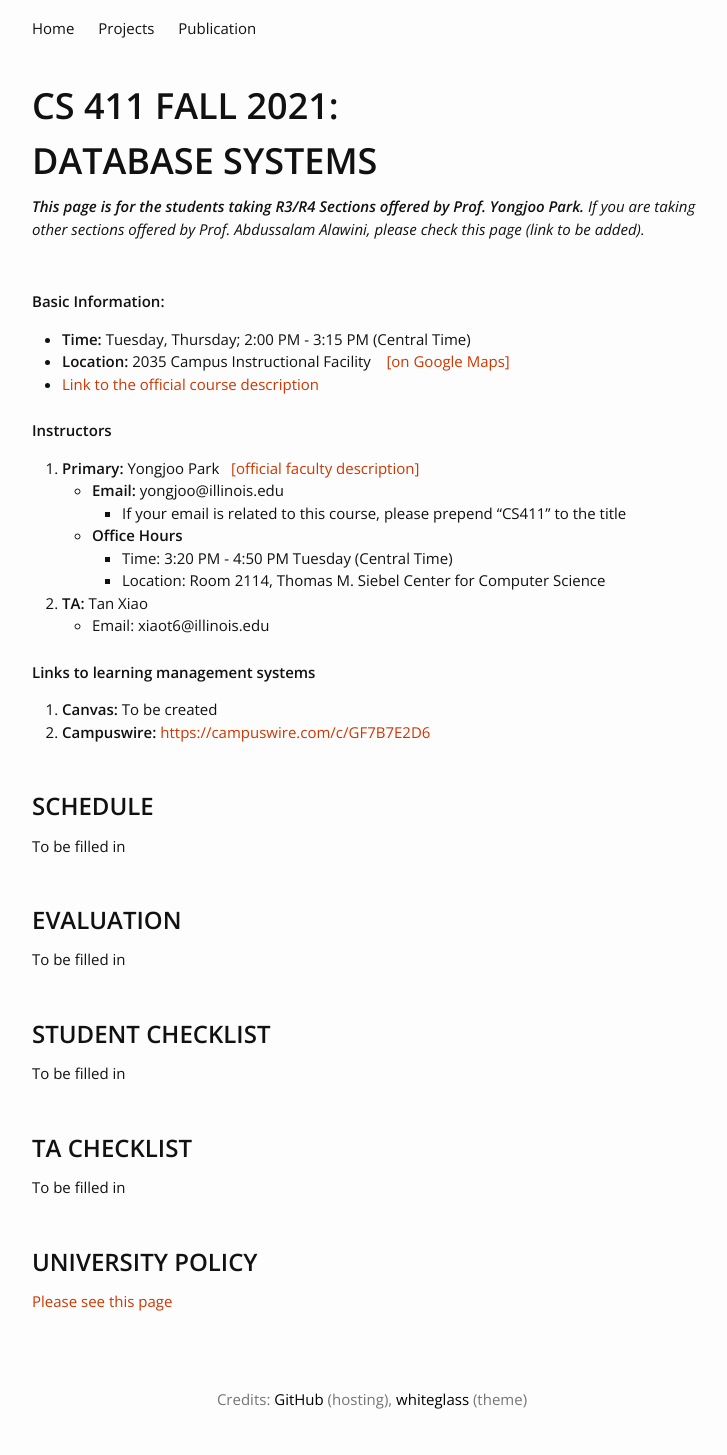
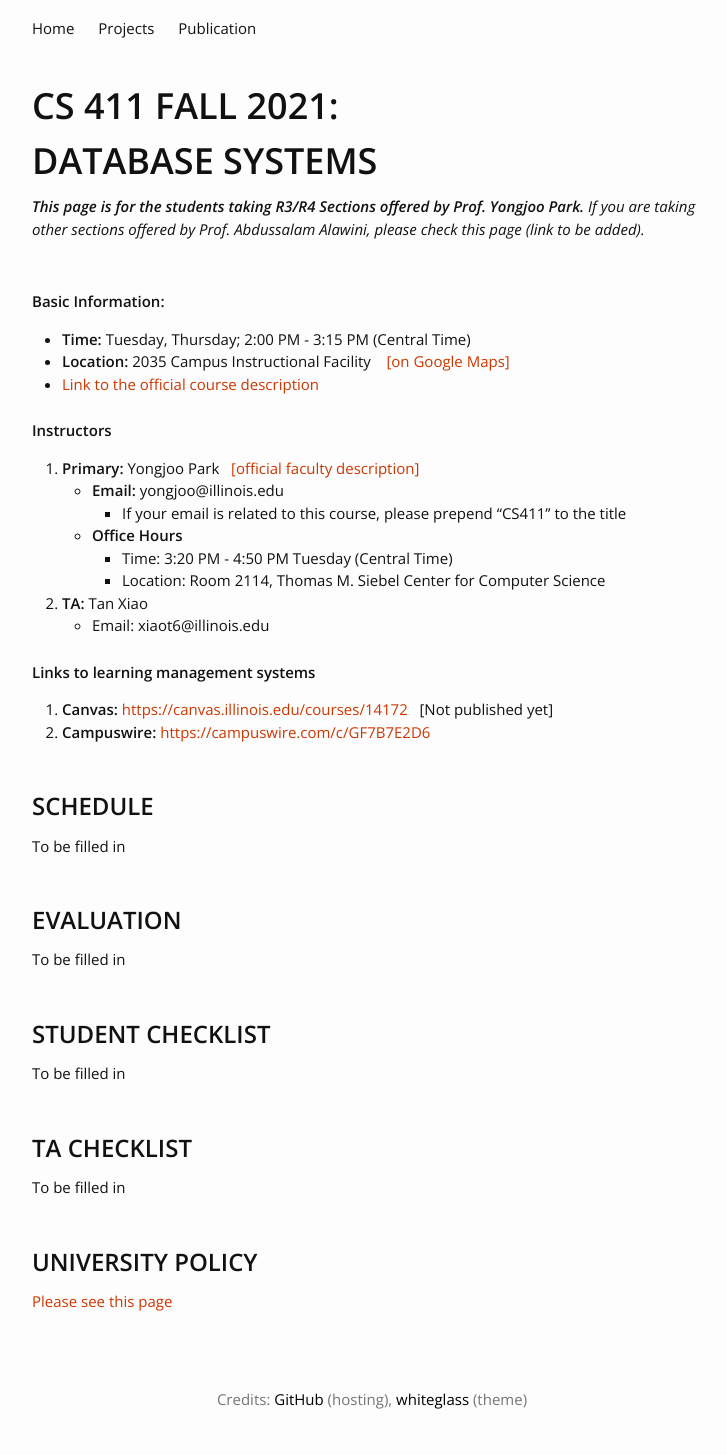
Before and after one commit to pyongjoo/pyongjoo.github.io, a Jekyll site: the page built from teaching/fall2021/cs411.md, in a window 1280 px wide. Shown: the whole page, without its empty margins (268-995 px from the left). Built offline with Jekyll 4.4.1, drawn with Linux system fonts in a browser that asks for light colours.

Commit message:
added canvas link

```diff
--- a/teaching/fall2021/cs411.md
+++ b/teaching/fall2021/cs411.md
@@ -34,7 +34,7 @@ layout: default
 
 
 **Links to learning management systems**
-1. **Canvas:** To be created
+1. **Canvas:** [https://canvas.illinois.edu/courses/14172](https://canvas.illinois.edu/courses/14172) &nbsp; [Not published yet]
 1. **Campuswire:** [https://campuswire.com/c/GF7B7E2D6](https://campuswire.com/c/GF7B7E2D6)
 
 
```
